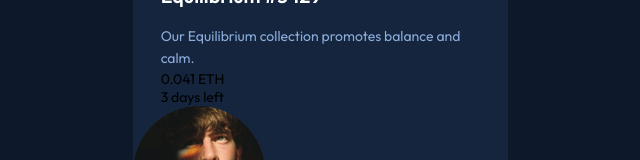
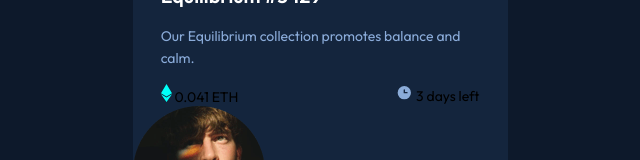
Before and after one commit to TeNeBiT-eng/nftpreviewcard, a plain HTML site: page index.html in a window 1280 px wide. Shown: the part 496-656 px from the top of the page, without its empty margins (320-960 px from the left). Drawn offline with Linux system fonts and the light colour scheme.

Commit message:
added images to ul list and favicon

```diff
--- a/index.html
+++ b/index.html
@@ -5,6 +5,7 @@
     <meta http-equiv="X-UA-Compatible" content="IE=edge">
     <meta name="viewport" content="width=device-width, initial-scale=1.0">
     <title>NFT preview card</title>
+    <link rel="stylesheet" href="/images/favicon-32x32.png">
     <link rel="stylesheet" href="/style.css">
     <link href="https://fonts.googleapis.com/css2?family=Outfit:wght@100;200;300;400;500;600;700;800;900&display=swap" rel="stylesheet">
 </head>
@@ -16,8 +17,8 @@
                 <p class="equilibriumHeader">Equilibrium #3429</p>
                 <p class="equilibriumText">Our Equilibrium collection promotes balance and calm.</p>
                 <ul>
-                    <li>0.041 ETH</li>
-                    <li>3 days left</li>
+                    <li class="ETH_value"> <img src="/images/icon-ethereum.svg" alt=""> 0.041 ETH</li>
+                    <li><img src="/images/icon-clock.svg" alt=""> 3 days left</li>
                 </ul>
             </div>
             <img src="/images/image-avatar.png" alt=""> <span>Creation of Jules Wyvern</span>
--- a/style.css
+++ b/style.css
@@ -53,3 +53,13 @@ section{
     color: hsl(215, 51%, 70%);
     line-height: 1.6;
 }
+
+.subContainer ul{
+    display: flex;
+    justify-content: space-between;
+    padding-top: 1rem;
+}
+
+.ETH_value{
+
+}
```
